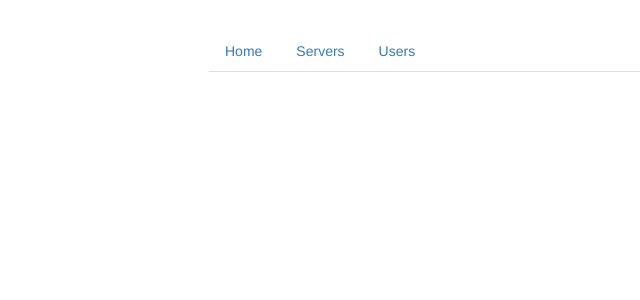
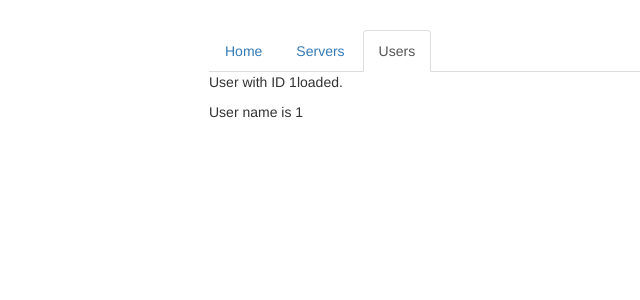
Before and after one commit to MbuguaCaleb/angular_js_fundamentals, an Angular app in the folder 03-routing-start/: page /users/1/1 in a window 1280 px wide. Before the commit this address led to /. Shown: the top 300 px of the page, without its empty margins (56-696 px from the left). Built offline with nearby package versions, Linux system fonts and the light colour scheme.

Commit message:
fetching-route-parameters

```diff
--- a/03-routing-start/src/app/app.module.ts
+++ b/03-routing-start/src/app/app.module.ts
@@ -21,7 +21,9 @@
 const appRoutes: Routes =[
   {path: '',component: HomeComponent},
   {path: 'users', component: UsersComponent},
-  {path: 'servers',component: ServersComponent}
+  {path: 'users/:id/:name', component: UserComponent},
+  {path: 'servers',component: ServersComponent},
+
 ]
 
 
--- a/03-routing-start/src/app/home/home.component.html
+++ b/03-routing-start/src/app/home/home.component.html
@@ -1,2 +1,5 @@
 <h4>Welcome to Server Manager 4.0</h4>
 <p>Manage your Servers and Users.</p>
+
+
+<button class="btn btn-primary" (click)="onLoadServers()">Load Servers</button>
--- a/03-routing-start/src/app/home/home.component.ts
+++ b/03-routing-start/src/app/home/home.component.ts
@@ -1,4 +1,5 @@
 import { Component, OnInit } from '@angular/core';
+import { Router } from '@angular/router';
 
 @Component({
   selector: 'app-home',
@@ -7,9 +8,15 @@
 })
 export class HomeComponent implements OnInit {
 
-  constructor() { }
+  //Injecting the router so as to allow redirection
+  constructor(private router:Router){}
 
   ngOnInit() {
   }
 
+  onLoadServers(){
+    //redirecting to a route
+    this.router.navigate(['/servers']);
+
+  }
 }
--- a/03-routing-start/src/app/servers/servers.component.html
+++ b/03-routing-start/src/app/servers/servers.component.html
@@ -10,6 +10,7 @@
     </div>
   </div>
   <div class="col-xs-12 col-sm-4">
+    <button class="btn btn-primary" (click)="onReload()">Reload Page</button>
 
     <app-edit-server></app-edit-server>
     <hr>
--- a/03-routing-start/src/app/servers/servers.component.ts
+++ b/03-routing-start/src/app/servers/servers.component.ts
@@ -1,4 +1,5 @@
 import { Component, OnInit } from '@angular/core';
+import { ActivatedRoute, Router } from '@angular/router';
 import { ServersService } from './servers.service';
 
 @Component({
@@ -9,10 +10,16 @@
 export class ServersComponent implements OnInit {
   public servers: {id: number, name: string, status: string}[] = [];
 
-  constructor(private serversService: ServersService) { }
+  //Any Impor thats external i must create an instance of it in my constructor
+  constructor(private serversService: ServersService,private router:Router,
+    private route:ActivatedRoute) { }
 
   ngOnInit() {
     this.servers = this.serversService.getServers();
   }
 
+  onReload(){
+    // this.router.navigate(['servers'],{relativeTo:this.route});
+  }
+
 }
--- a/03-routing-start/src/app/users/user/user.component.html
+++ b/03-routing-start/src/app/users/user/user.component.html
@@ -1,2 +1,2 @@
-<p>User with ID _ID_ loaded.</p>
-<p>User name is _NAME_</p>
+<p>User with ID {{user.id}}loaded.</p>
+<p>User name is {{user.name}}</p>
--- a/03-routing-start/src/app/users/user/user.component.ts
+++ b/03-routing-start/src/app/users/user/user.component.ts
@@ -1,4 +1,5 @@
 import { Component, OnInit } from '@angular/core';
+import { ActivatedRoute } from '@angular/router';
 
 @Component({
   selector: 'app-user',
@@ -8,9 +9,15 @@
 export class UserComponent implements OnInit {
   user: {id: number, name: string};
 
-  constructor() { }
+  //Activated Route is a Javascript Object with very useful properties
+  //Activated Route is very helpful in fetching the route parameters
+  constructor(private route:ActivatedRoute) { }
 
   ngOnInit() {
+    this.user={
+      id: this.route.snapshot.params['id'],
+      name:this.route.snapshot.params['name']
+    }
   }
 
 }
```
Also changed, not shown: 1 other file (tests, documents, lock files or other folders).
